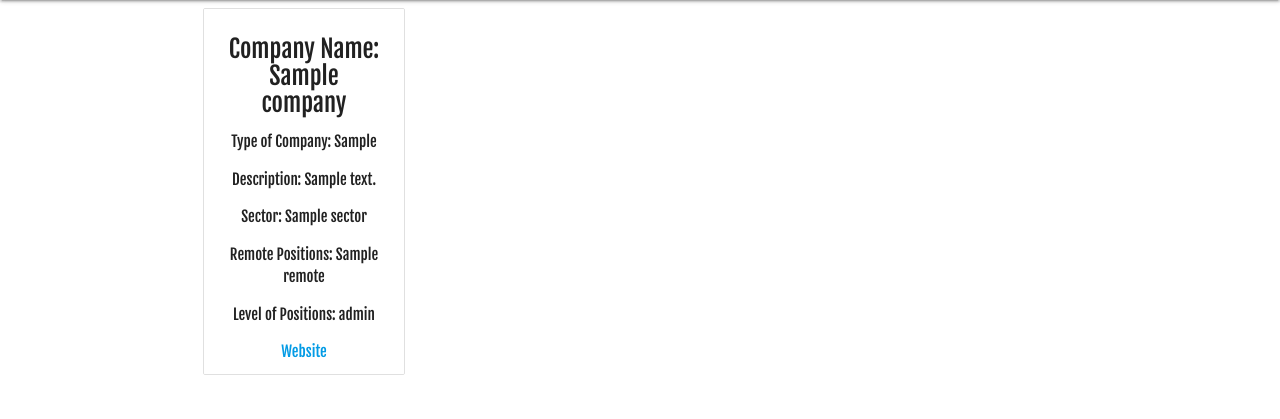
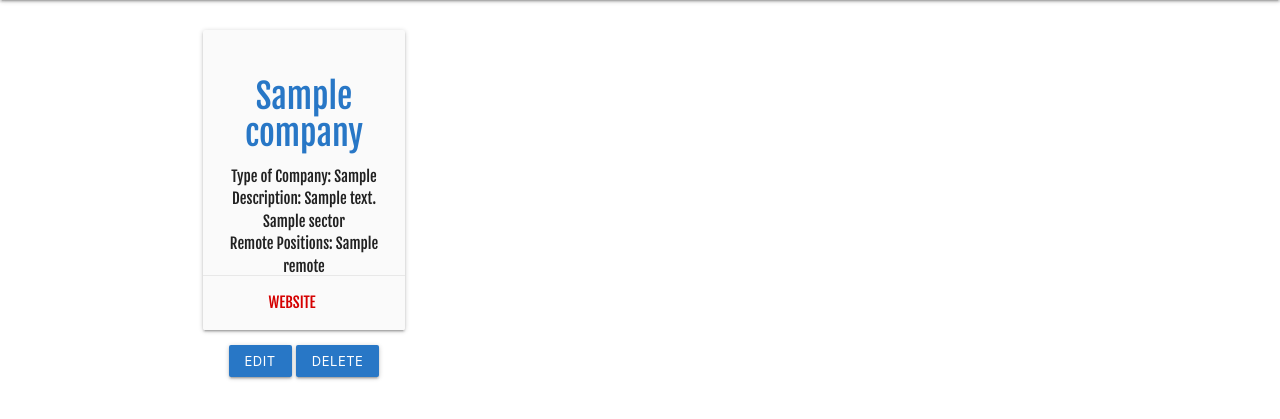
Before and after one commit to AMcCall22/company-suggestions, a Flask app: page /list_company in a window 1280 px wide. Shown: the part 64-483 px from the top of the page. Run offline with Flask 2, Linux system fonts and the light colour scheme; a database or web service that is not in the repository returns one stand-in record (values such as "Sample title"); some libraries are stand-ins or nearby versions.

Commit message:
Updated all_companies_list grid layout

```diff
--- a/static/css/style.css
+++ b/static/css/style.css
@@ -63,6 +63,7 @@
 
 .list-container {
   text-align: center;
+
 }
 
 .buttons {
--- a/templates/all_companies_list.html
+++ b/templates/all_companies_list.html
@@ -1,23 +1,20 @@
 {% extends "base.html" %} {% block content %} {% for company in list_company %}
-<div class="row">
-  <div class="list-container col s12 m6 l3">
-    <ul class="collection collection-list">
-      <li class="collection-item">
-        <h5 class="center-align title">
-          Company Name: {{ company.company_name }}
-        </h5>
+<div class="row card-container">
+  <div class="col s12 m3 cards">
+    <div class="card small grey lighten-5">
+      <div class="card-content">
+        <h4 class="company-name">{{ company.company_name }}</h4>
         <p>Type of Company: {{ company.company_type }}</p>
         <p>Description: {{ company.description }}</p>
-        <p>Sector: {{ company.sector }}</p>
-        <p>Remote Positions: {{ company.remote }}</p>
-        <p>Level of Positions: {{ company.level_of_positions }}</p>
-        <a href="{{ company.url }}">Website</a>
-      </li>
-    </ul>
-</div>
-
-    <!-- <div class="row">
-    <div class="delete_edit_buttons">
+        <p>{{ company.sector }}</p>
+        <p>Remote Positions: {{ company.remote }}</p>
+        <p>Level of Positions: {{ company.level_of_positions }}</p>
+      </div>
+      <div class="card-action center-align">
+        <a href="{{ company.url }}" class="red-text text-accent-4">Website</a>
+      </div>
+    </div>
+    <div class="row">
       <a
         href="{{url_for('edit_company', company_id=company._id) }}"
         class="waves-effect btn-small buttons"
@@ -30,11 +27,13 @@
       >
     </div>
   </div>
-</div> -->
 
+  {% endfor %}
 
-{% endfor %}
 </div>
+
+{% endblock %}
+
 <!-- <ul class="pagination">
     <li class="disabled"><a href="#!"><i class="material-icons">chevron_left</i></a></li>
     <li class="active"><a href="#!">1</a></li>
@@ -44,5 +43,3 @@
     <li class="waves-effect"><a href="#!">5</a></li>
     <li class="waves-effect"><a href="#!"><i class="material-icons">chevron_right</i></a></li>
   </ul> -->
-
-{% endblock %}
```
